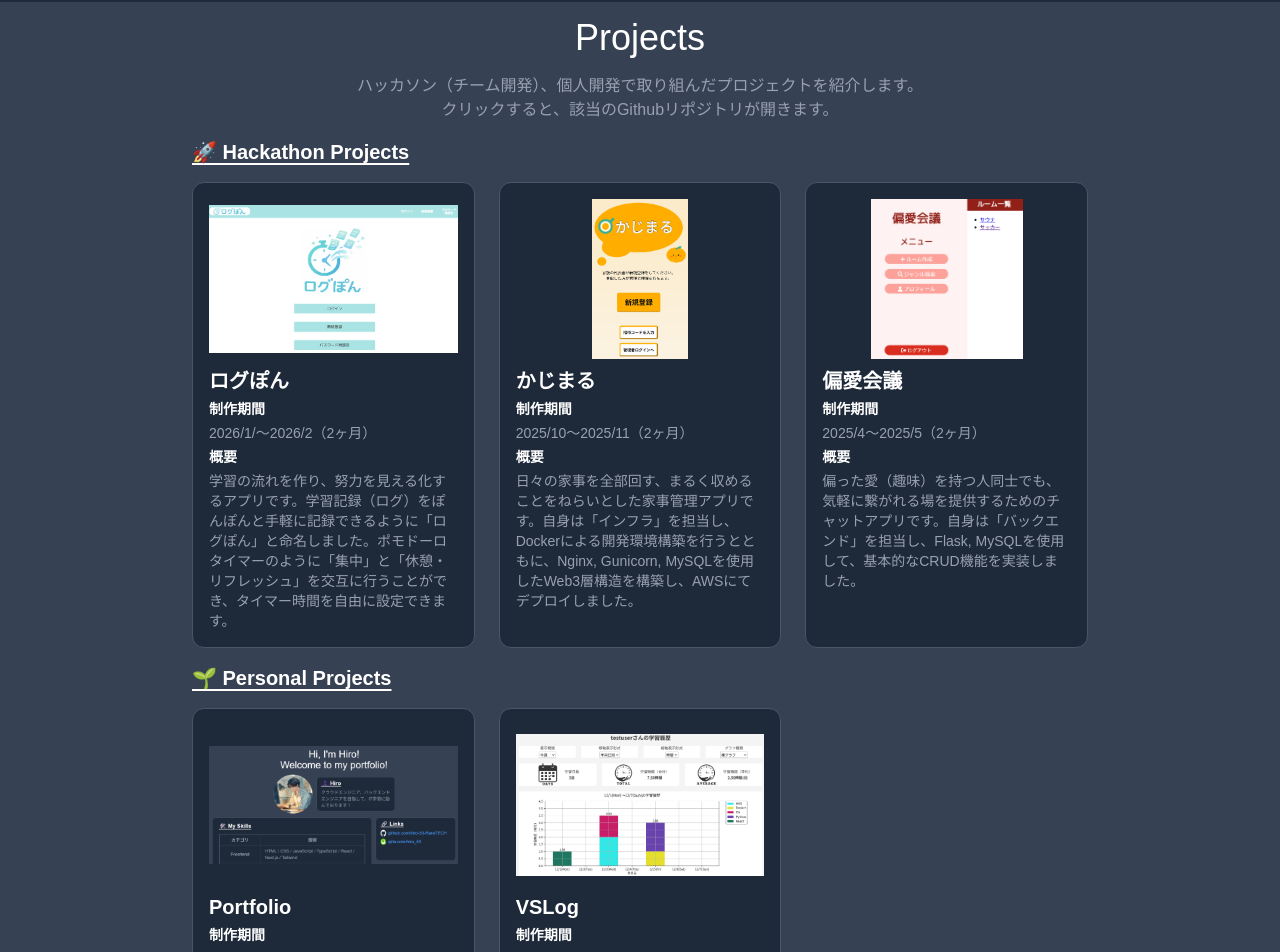
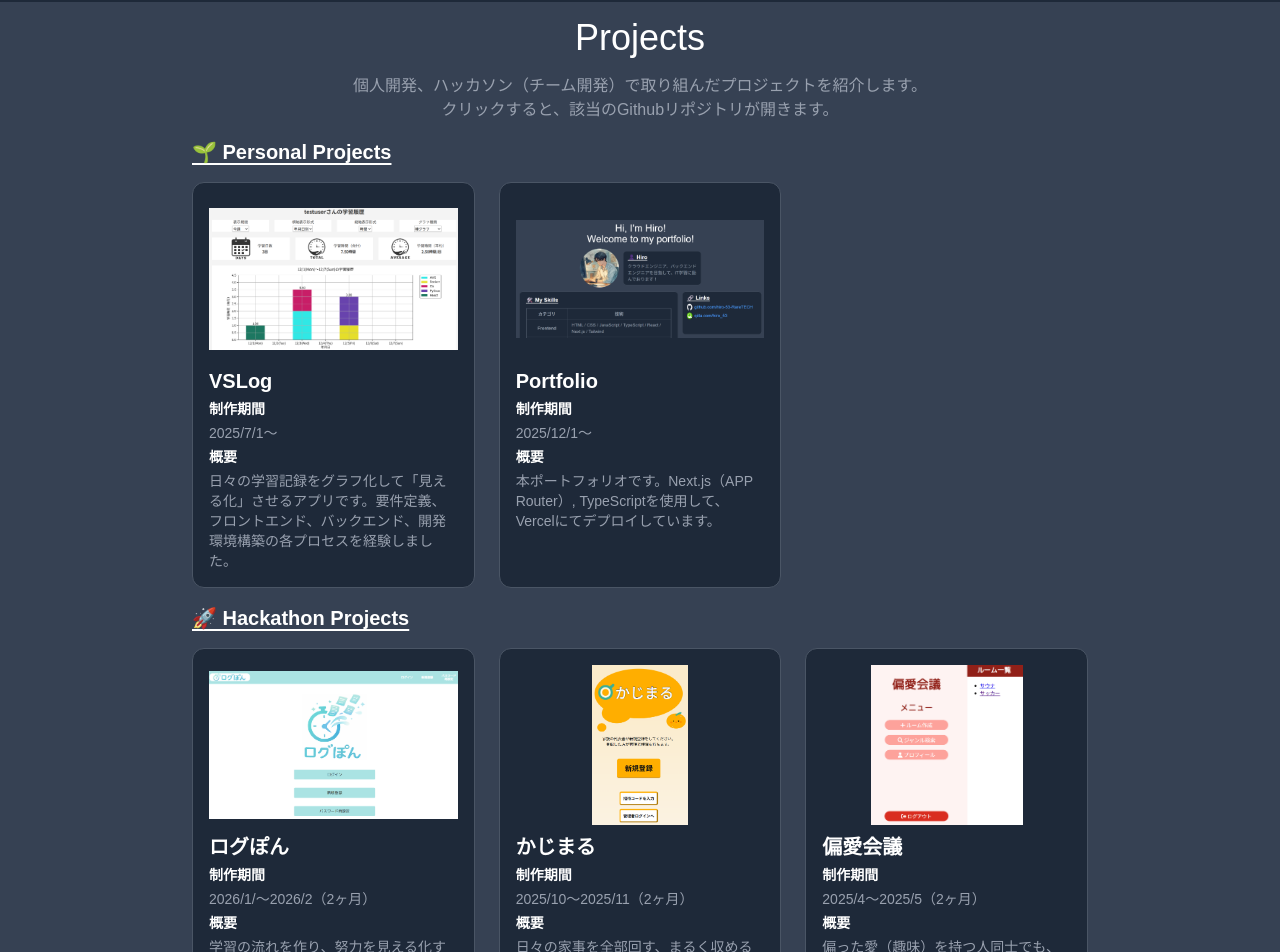
Before and after one commit to hiro-53-RareTECH/Portfolio, a Next.js app: page /projects in a window 1280 px wide. Shown: the part 80-1032 px from the top of the page. Built offline with nearby package versions, Linux system fonts and the light colour scheme.

Commit message:
スキルにJava、PostgreSQLを追加、プロジェクトの並び順を変更

```diff
--- a/app/about/page.tsx
+++ b/app/about/page.tsx
@@ -11,12 +11,12 @@ const labelsFrontend = [
   "TypeScript",
   "React",
   "Next.js",
-  "Tailwind",
+  "Tailwind CSS",
 ];
 const valuesFrontend = [3, 2, 1, 1, 1, 1];
 
-const labelsBackend = ["Python", "Flask", "Django", "MySQL", "", ""];
-const valuesBackend = [3, 3, 2, 2, 0, 0];
+const labelsBackend = ["Python", "Flask", "Django", "MySQL", "Java", "PostgreSQL"];
+const valuesBackend = [3, 3, 2, 2, 1, 1];
 
 const labelsDevOps = [
   "Linux",
--- a/app/page.tsx
+++ b/app/page.tsx
@@ -62,7 +62,7 @@ export default function Home() {
                 </th>
                 <td className="border border-gray-600 px-4 py-2 text-left">
                   HTML / CSS / JavaScript / TypeScript / React / Next.js /
-                  Tailwind
+                  Tailwind CSS
                 </td>
               </tr>
               <tr>
@@ -70,7 +70,7 @@ export default function Home() {
                   Backend
                 </th>
                 <td className="border border-gray-600 px-4 py-2 text-left">
-                  Python / Flask / Django / MySQL
+                  Python / Flask / Django / MySQL / Java / PostgreSQL
                 </td>
               </tr>
               <tr>
--- a/app/projects/page.tsx
+++ b/app/projects/page.tsx
@@ -1,6 +1,22 @@
 import React from "react";
 import Card from "../components/projects/Card";
 
+const personalProjects = [
+  {
+    img: "/projects/VSLog.png",
+    title: "VSLog",
+    url: "https://github.com/hiro-53-RareTECH/VSLog",
+    term: "2025/7/1～",
+    description: "日々の学習記録をグラフ化して「見える化」させるアプリです。要件定義、フロントエンド、バックエンド、開発環境構築の各プロセスを経験しました。",
+  },
+  {
+    img: "/projects/portfolio.png",
+    title: "Portfolio",
+    url: "https://github.com/hiro-53-RareTECH/Portfolio",
+    term: "2025/12/1～",
+    description: "本ポートフォリオです。Next.js（APP Router）, TypeScriptを使用して、Vercelにてデプロイしています。",
+  },
+];
 
 const hackathonProjects = [
   {
@@ -28,34 +44,31 @@ const hackathonProjects = [
   },
 ];
 
-const personalProjects = [
-  {
-    img: "/projects/portfolio.png",
-    title: "Portfolio",
-    url: "https://github.com/hiro-53-RareTECH/Portfolio",
-    term: "2025/12/1～",
-    description: "本ポートフォリオです。Next.js（APP Router）, TypeScriptを使用して、Vercelにてデプロイしています。",
-  },
-  {
-    img: "/projects/VSLog.png",
-    title: "VSLog",
-    url: "https://github.com/hiro-53-RareTECH/VSLog",
-    term: "2025/7/1～",
-    description: "日々の学習記録をグラフ化して「見える化」させるアプリです。要件定義、フロントエンド、バックエンド、開発環境構築の各プロセスを経験しました。",
-  },
-];
-
 const Projects = () => {
   return (
     <div className="space-y-4 w-full max-w-4xl">
       <div className="text-center space-y-4">
         <h1 className="text-4xl">Projects</h1>
         <p className="text-gray-400">
-          ハッカソン（チーム開発）、個人開発で取り組んだプロジェクトを紹介します。
+          個人開発、ハッカソン（チーム開発）で取り組んだプロジェクトを紹介します。
           <br />
           クリックすると、該当のGithubリポジトリが開きます。
         </p>
       </div>
+
+      {/* PersonalProjects */}
+      <section className="space-y-4">
+        <div>
+          <h2 className="text-xl font-bold mt-2 text-left underline underline-offset-4">
+            🌱 Personal Projects
+          </h2>
+        </div>
+        <div className="grid grid-cols-1 md:grid-cols-2 lg:grid-cols-3 gap-6">
+          {personalProjects.map((project, idx) => (
+            <Card key={idx} {...project} />
+          ))}
+        </div>
+      </section>
 
       {/* HackathonProjects */}
       <section className="space-y-4">
@@ -71,19 +84,6 @@ const Projects = () => {
         </div>
       </section>
 
-      {/* PersonalProjects */}
-      <section className="space-y-4">
-        <div>
-          <h2 className="text-xl font-bold mt-2 text-left underline underline-offset-4">
-            🌱 Personal Projects
-          </h2>
-        </div>
-        <div className="grid grid-cols-1 md:grid-cols-2 lg:grid-cols-3 gap-6">
-          {personalProjects.map((project, idx) => (
-            <Card key={idx} {...project} />
-          ))}
-        </div>
-      </section>
     </div>
   );
 };
```
